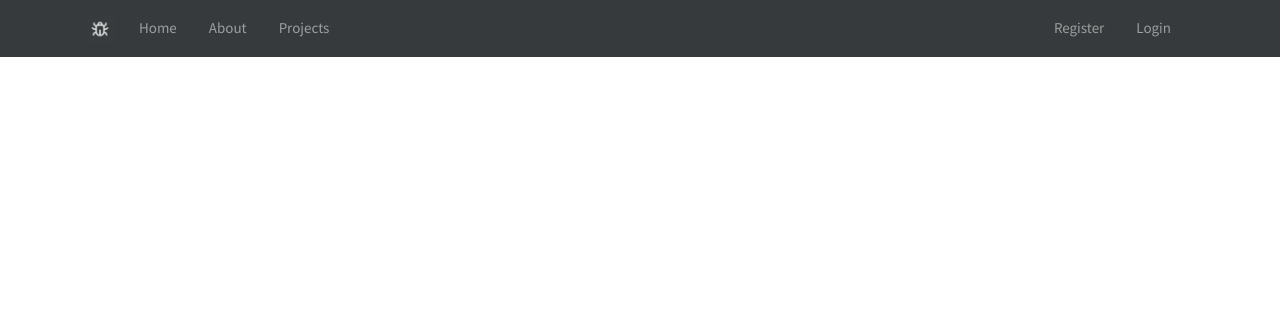
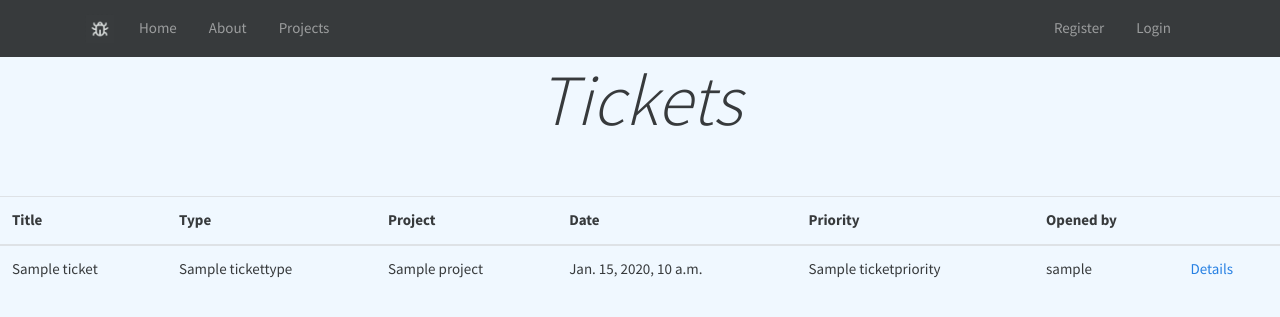
Before and after one commit to AnirudhGowdar/issue-tracker, a Django app: page /tickets/ in a window 1280 px wide. Shown: the top 317 px of the page. Run offline with Django 3.2, Linux system fonts and the light colour scheme; tables that the repository leaves empty hold one stand-in row (values such as "Sample post"); some libraries are stand-ins or nearby versions.

Commit message:
Add tickets index and details pages

```diff
--- a/templates/tickets/index.html
+++ b/templates/tickets/index.html
@@ -1,8 +1,40 @@
 {% extends 'base.html' %}
+{% block content %}
+{% load static %}
 <body class="about">
     <div>
-        <h1 class="display-3 center-align-text text-dark"><i>Projects</i></h1><br><br>
+        <h1 class="display-3 center-align-text text-dark"><i>Tickets</i></h1><br><br>
     </div>
     <div>
-        <table>
+        <table class="table">
+            <thead>
+                <tr>
+                    <th>Title</th>
+                    <th>Type</th>
+                    <th>Project</th>
+                    <th>Date</th>
+                    <th>Priority</th>
+                    <th>Opened by</th>
+                    <th></th>
+                </tr>
+            </thead>
+            <tbody>
+                {% for ticket in tickets %}
+                <tr>
+                    <td>{{ticket.title}}</td>
+                    <td>{{ticket.ticket_type.name}}</td>
+                    <td>{{ticket.project_id.title}}</td>
+                    <td>{{ticket.updated}}</td>
+                    {% if ticket.ticket_priority.name %}
+                        <td>{{ticket.ticket_priority.name}}</td>
+                    {% else %}
+                        <td>Not assigned</td>
+                    {% endif %}
+                    <td>{{ticket.owner.username}}</td>
+                    <td><a href="{% url 'tickets:details' ticket.pk %}">Details</a></td>
+                </tr>
+                {% endfor %}
+            </tbody>
+        </table>
 </body>
+{% endblock %}
--- a/tickets/urls.py
+++ b/tickets/urls.py
@@ -5,5 +5,6 @@ app_name = 'tickets'
 
 urlpatterns = [
     path('', views.index, name='index'),
-    path('create', views.create, name='create')
+    path('create', views.create, name='create'),
+    path('details/<int:ticket_id>', views.details, name='details')
 ]
--- a/tickets/views.py
+++ b/tickets/views.py
@@ -27,4 +27,11 @@ def create(request):
 
 def index(request):
     tickets = Ticket.objects.all()
+    print(tickets)
     return render(request, 'tickets/index.html', {'tickets': tickets})
+
+
+def details(request, ticket_id):
+    print(ticket_id)
+    ticket = Ticket.objects.get(pk=ticket_id)
+    return render(request, 'tickets/details.html', {'ticket': ticket})
```
Also changed, not shown: templates/tickets/details.html (added, +36 -0 lines).
